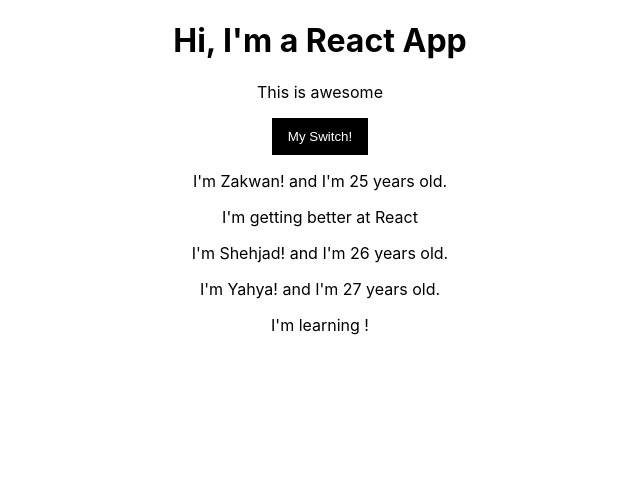
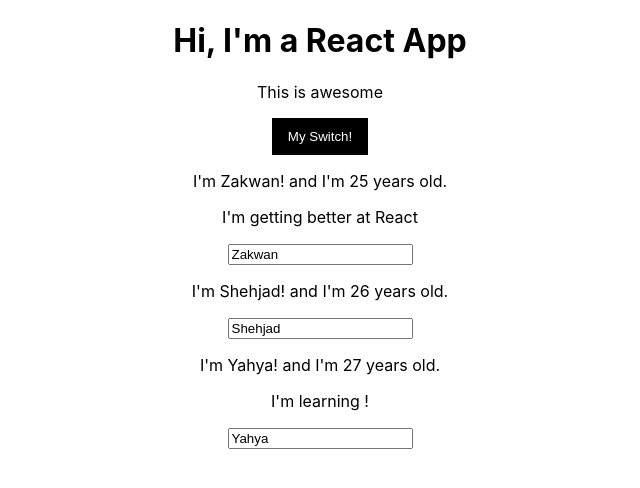
Before and after one commit to zakwan93/react_with_npm, a React (Create React App) app: page / in a window 1280 px wide. Shown: the top 488 px of the page, without its empty margins (320-960 px from the left). Built offline with nearby package versions, Linux system fonts and the light colour scheme.

Commit message:
Understand how to add two way binding and change the value while you type in input box using event call

```diff
--- a/src/App.js
+++ b/src/App.js
@@ -23,6 +23,16 @@
     })
   }
 
+  myEventHandler = (event) =>{
+    this.setState ({
+      persons: [
+        {name: 'Zakwan Bhaiyat', age: 25},
+        {name: event.target.value, age: 26},
+        {name: 'Yahya Bhaiyat', age: 27}
+      ]
+    })
+  }
+
   render() {
     return (
       <div className="App">
@@ -35,7 +45,9 @@
           click={this.mySwitchHandler.bind(this, 'Zakku!!')}>I'm getting better at React </Person>
        <Person
           name = {this.state.persons[1].name}
-          age ={this.state.persons[1].age} />
+          age ={this.state.persons[1].age}
+          changed ={this.myEventHandler}
+          />
        <Person
           name = {this.state.persons[2].name}
           age = {this.state.persons[2].age} >
--- a/src/Person/Person.js
+++ b/src/Person/Person.js
@@ -5,6 +5,7 @@
         <div>
             <p onClick={props.click}> I'm {props.name}! and I'm {props.age} years old. </p>
             <p> {props.children} </p>
+            <input type = "text" onChange={props.changed} value={props.name} />
         </div>
     )
 }
```
